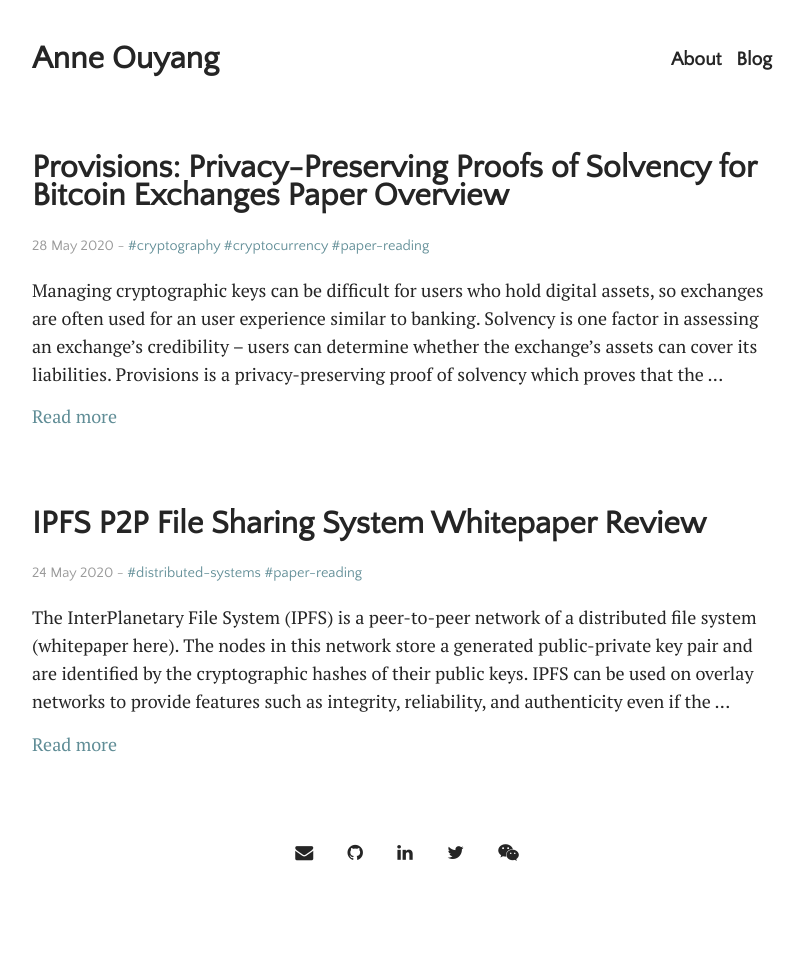
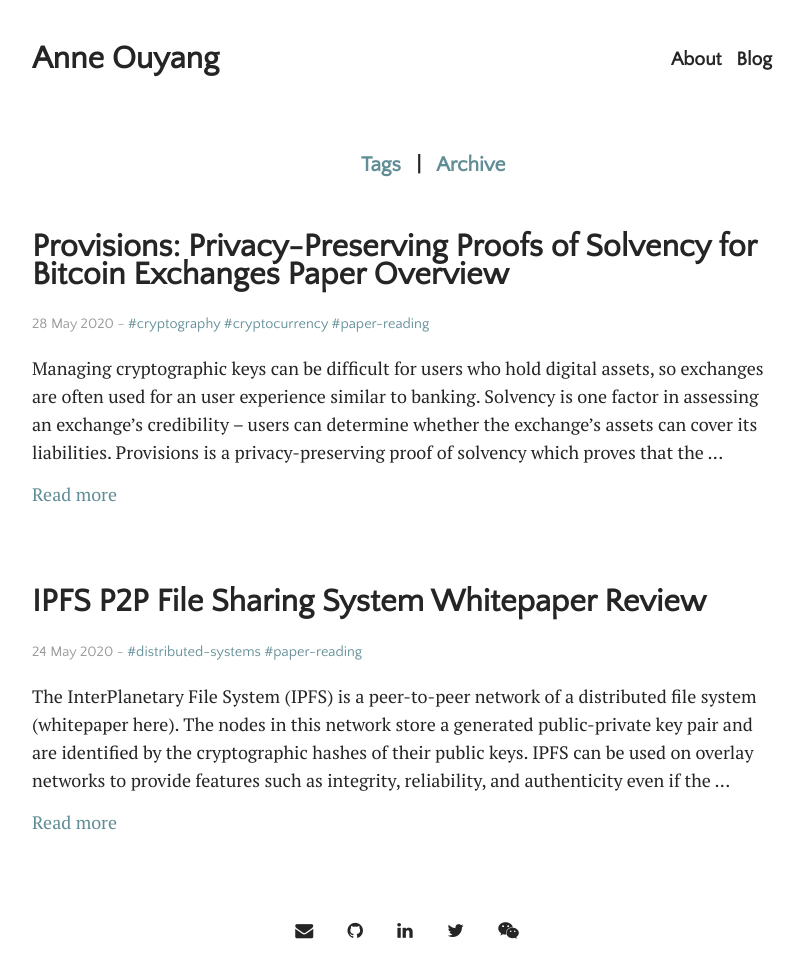
Before and after one commit to anneouyang/anneouyang.github.io, a Jekyll site: the page built from blog.html, in a window 1280 px wide. Shown: the whole page, without its empty margins (233-1037 px from the left). Built offline with Jekyll 4.4.1, drawn with Linux system fonts in a browser that asks for light colours; some web fonts are replaced; before the commit the page ends 900 px from its top, so only the background shows below that.

Commit message:
update blog

```diff
--- a/blog.html
+++ b/blog.html
@@ -5,13 +5,13 @@ title: Blog
 
 <!-- <div><p style="text-align: center"><a href="" style="text-decoration: none"> Display All Posts by Tags </a></p></div> -->
 
-<!-- <div style="text-align: center; margin-bottom: 3em; margin-top: -0.2em">
+<div style="text-align: center; margin-bottom: 3em; margin-top: -0.2em">
 <h3 style="width: 107%">
   <a href="{{ site.github.url }}/tags"> Tags </a>
   &nbsp; | &nbsp;
   <a href="{{ site.github.url }}/archive"> Archive </a>
 </h3>
-</div> -->
+</div>
 
 {% for post in site.posts %}
 {% if post.categories contains "blog" %}
```
